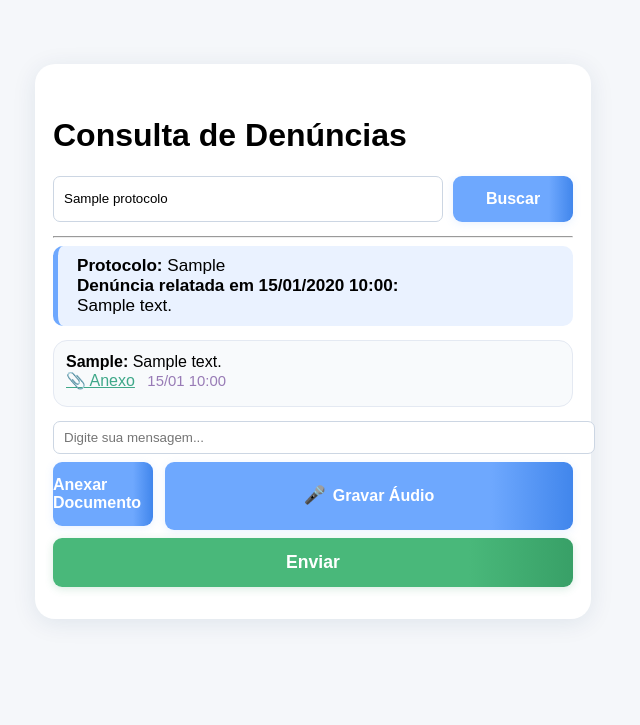
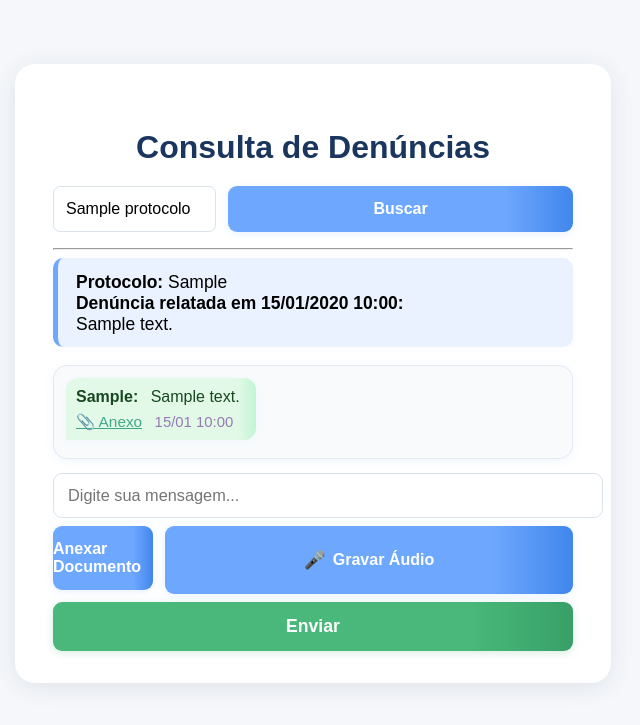
Before and after one commit to Biocamp/canal-denuncias, a Flask app: template templates/consulta.html in a window 1280 px wide. Shown: the top 725 px of the page, without its empty margins (327-967 px from the left). Run offline with Flask 3, Linux system fonts and the light colour scheme; tables that the repository leaves empty hold one stand-in row (values such as "Sample post"); the template is opened without the code that fills it: values that come from a table or form of the project are taken from there, most other values are stand-ins (such as "Sample title", 1, 10 or a date in 2020).

Commit message:
Restaura layout original da tela de consulta

```diff
--- a/templates/consulta.html
+++ b/templates/consulta.html
@@ -5,54 +5,183 @@
   <title>Consulta de Denúncias</title>
   <meta name="viewport" content="width=device-width, initial-scale=1">
   <style>
+    body {
+      background: #f5f7fa;
+      font-family: Arial, sans-serif;
+    }
+    .container {
+      max-width: 520px;
+      margin: 64px auto;
+      padding: 44px 38px 32px 38px;
+      background: #fff;
+      border-radius: 20px;
+      box-shadow: 0 4px 24px #00306118;
+      position: relative;
+    }
+    h1 {
+      text-align: center;
+      color: #1a355e;
+      font-weight: 700;
+      font-size: 2rem;
+      margin-bottom: 20px;
+    }
+    .protocolo-form {
+      display: flex;
+      gap: 12px;
+      margin-bottom: 16px;
+      justify-content: center;
+    }
+    .protocolo-form input[type="text"] {
+      flex: 1 1 auto;
+      border-radius: 7px;
+      border: 1.2px solid #dbe2ee;
+      padding: 10px 12px;
+      font-size: 1rem;
+      outline: none;
+      min-width: 0;
+      box-shadow: 0 1.5px 7px #eaf3ff18;
+      transition: border .18s;
+    }
+    .protocolo-form input[type="text"]:focus {
+      border-color: #6ea8fe;
+    }
+    .protocolo-form .btn-azul {
+      min-width: 100px;
+    }
+    .denuncia-bloco {
+      background: #eaf2ff;
+      border-left: 5px solid #6ea8fe;
+      padding: 14px 18px 12px 18px;
+      margin-bottom: 18px;
+      border-radius: 10px;
+      font-size: 1.09rem;
+      box-shadow: 0 1px 6px #b4c8e516;
+      font-weight: 500;
+    }
+    .chat-container {
+      background: #f8fafc;
+      border: 1.5px solid #e4e9f2;
+      border-radius: 14px;
+      max-height: 240px;
+      overflow-y: auto;
+      padding: 12px 12px 6px 12px;
+      margin-bottom: 14px;
+      box-shadow: 0 2px 10px #6ea8fe1a;
+    }
+    .chat-msg {
+      margin-bottom: 12px;
+      padding: 10px 16px 9px 10px;
+      border-radius: 12px;
+      min-width: 100px;
+      max-width: 90%;
+      word-break: break-word;
+      display: inline-block;
+      box-shadow: 0 1px 6px #d4eaff29;
+      position: relative;
+    }
+    .chat-user {
+      background: linear-gradient(90deg, #e7f4fd 90%, #d3e6fb 100%);
+      color: #125;
+      float: right;
+      text-align: right;
+      margin-left: 10%;
+      border-bottom-right-radius: 2px;
+    }
+    .chat-rh {
+      background: linear-gradient(90deg, #e3f9e7 90%, #c2f5d5 100%);
+      color: #174821;
+      float: left;
+      text-align: left;
+      margin-right: 10%;
+      border-bottom-left-radius: 2px;
+    }
+    .chat-author {
+      font-weight: bold;
+      font-size: 1em;
+      margin-right: 8px;
+    }
+    .chat-date {
+      font-size: 0.93em;
+      color: #86a;
+      margin-left: 8px;
+      opacity: .85;
+    }
+    .chat-anexo-link {
+      display: inline-block;
+      margin: 7px 0 0 0;
+      font-size: 0.96em;
+      color: #3fa889;
+      text-decoration: underline;
+    }
+    .clearfix::after { content: ""; display: table; clear: both; }
+    .chat-form input[type="text"] {
+      width: 100%;
+      border-radius: 9px;
+      border: 1.2px solid #dbe2ee;
+      padding: 12px 14px;
+      font-size: 1.02rem;
+      outline: none;
+      box-shadow: 0 1.5px 7px #eaf3ff1c;
+      transition: border .17s;
+      margin-bottom: 8px;
+    }
+    .chat-form input[type="text"]:focus {
+      border-color: #6ea8fe;
+    }
+    .input-file-wrap {
+      position: relative;
+      flex: 1;
+      min-width: 100px;
+      max-width: 150px;
+      display: flex;
+      flex-direction: column;
+      align-items: center;
+    }
+    .input-file { opacity: 0; width: 100%; height: 41px; position: absolute; left: 0; top: 0; cursor: pointer; z-index: 2; }
+    .label-file.btn-azul { width:100%; }
+    .filename { font-size: .93rem; color: #3770a7; margin-top: 4px; word-break: break-all; }
     .btn-azul {
-      background: linear-gradient(90deg,#6ea8fe 80%,#4186ec 100%);
+      background: linear-gradient(90deg,#6ea8fe 80%,#4186ec 100%) !important;
       color: #fff !important;
-      font-weight: bold;
-      border: none;
-      border-radius: 9px;
-      padding: 14px 0;
-      font-size: 1rem;
-      box-shadow: 0 2px 8px #6ea8fe26;
-      width: 100%;
-      cursor: pointer;
-      display: flex;
-      align-items: center;
-      justify-content: center;
-      margin-bottom: 0;
-      min-width: 0;
-      transition: background .18s;
+      font-weight: bold !important;
+      border: none !important;
+      border-radius: 9px !important;
+      padding: 14px 0 !important;
+      font-size: 1rem !important;
+      box-shadow: 0 2px 8px #6ea8fe26 !important;
+      width: 100% !important;
+      cursor: pointer !important;
+      display: flex !important;
+      align-items: center !important;
+      justify-content: center !important;
+      margin-bottom: 0 !important;
+      min-width: 0 !important;
     }
-    .btn-azul:hover { background: linear-gradient(90deg,#4186ec 80%,#6ea8fe 100%);}
+    .btn-azul:hover { background: linear-gradient(90deg,#4186ec 80%,#6ea8fe 100%) !important; }
     .btn-verde {
       width:100%; background: linear-gradient(90deg,#49b87a 80%,#38a067 100%);
       color:#fff; font-weight:bold; font-size:1.1rem; border:none; border-radius:9px; padding:14px 0;
       box-shadow:0 2px 8px #38a06732; transition:background .2s, box-shadow .2s; cursor:pointer;
       display: flex; align-items: center; justify-content: center; margin-top: 8px;
     }
-    .btn-verde:hover { background: linear-gradient(90deg,#38a067 85%,#49b87a 100%);}
+    .btn-verde:hover { background: linear-gradient(90deg,#38a067 85%,#49b87a 100%); }
     .btn-vermelho {
-      background: linear-gradient(90deg,#fb5656 80%,#c32525 100%);
-      color: #fff;
-      font-weight: bold;
-      border: none;
-      border-radius: 9px;
-      padding: 14px 0;
-      font-size: 1rem;
-      box-shadow: 0 2px 8px #f57b7b26;
-      width: 100%;
-      cursor: pointer;
-      margin-bottom: 0;
-      transition: background .18s;
+      background: linear-gradient(90deg,#fb5656 80%,#c32525 100%) !important;
+      color: #fff !important;
+      font-weight: bold !important;
+      border: none !important;
+      border-radius: 9px !important;
+      padding: 12px 0 !important;
+      font-size: 1rem !important;
+      box-shadow: 0 2px 8px #f57b7b26 !important;
+      width: 100% !important;
+      cursor: pointer !important;
+      margin-bottom: 0 !important;
     }
-    .btn-vermelho:hover { background: linear-gradient(90deg,#c32525 80%,#fb5656 100%);}
-    /* Restante do estilo (copie seus estilos do chat, container etc) */
-    body { background: #f5f7fa; font-family: Arial, sans-serif; }
-    .container { max-width: 520px; margin: 64px auto; padding: 32px 18px; background: #fff; border-radius: 20px; box-shadow: 0 4px 24px #00306118;}
-    /* ... (coloque os outros estilos do seu layout aqui) ... */
-    .input-file { opacity: 0; width: 100%; height: 41px; position: absolute; left: 0; top: 0; cursor: pointer; z-index: 2; }
-    .filename { font-size: .93rem; color: #3770a7; margin-top: 4px; word-break: break-all; }
-    .input-file-wrap { position: relative; flex:1; min-width: 100px; max-width: 150px; display: flex; flex-direction: column; align-items: center;}
+    @media (max-width: 600px) {
+      .container { padding: 14px 5vw 16px 5vw; }
+      .btn-azul, .btn-verde, .btn-vermelho { font-size: 0.95rem !important; }
+    }
   </style>
 </head>
 <body>
@@ -60,42 +189,43 @@
     <h1>Consulta de Denúncias</h1>
 
     <!-- Formulário de protocolo -->
-    <form method="post" action="{{ url_for('consulta') }}" style="display:flex; gap:10px; margin-bottom:14px;">
-      <input type="text" name="protocolo" placeholder="Digite o protocolo" value="{{ protocolo or '' }}" required style="flex:1; border-radius:7px; border:1.2px solid #ccd6e3; padding:8px 10px;">
-      <button type="submit" class="btn-azul" style="width:120px;">Buscar</button>
+    <form method="post" action="{{ url_for('consulta') }}" class="protocolo-form">
+      <input type="text" name="protocolo" placeholder="Digite o protocolo" value="{{ protocolo or '' }}" required>
+      <button type="submit" class="btn-azul">Buscar</button>
     </form>
 
     {% if denuncia %}
       <hr>
-      <div style="background:#eaf2ff; border-left: 5px solid #6ea8fe; padding: 10px 19px; margin-bottom: 14px; border-radius: 10px; font-size: 1.07rem;">
+      <div class="denuncia-bloco">
         <b>Protocolo:</b> {{ denuncia.protocolo }}<br>
         <b>Denúncia relatada em {{ denuncia.data_hora.strftime('%d/%m/%Y %H:%M') }}:</b><br>
         {{ denuncia.texto }}
       </div>
-      <div style="background: #f8fafc; border: 1.5px solid #e4e9f2; border-radius: 14px; max-height: 240px; overflow-y: auto; padding: 12px 12px 6px 12px; margin-bottom: 14px;">
+      <div class="chat-container clearfix">
         {% if mensagens %}
           {% for msg in mensagens %}
-            <div style="margin-bottom:10px;">
-              <strong>{{ msg.autor }}:</strong>
+            <div class="chat-msg {% if msg.autor == 'Usuário' %}chat-user{% else %}chat-rh{% endif %}">
+              <span class="chat-author">{{ msg.autor }}:</span>
               {% if msg.texto %}{{ msg.texto }}{% endif %}
               {% if msg.anexo %}
                 <br>
-                <a href="{{ url_for('chat_arquivo', filename=msg.anexo) }}" target="_blank" style="color:#3fa889; text-decoration:underline;">📎 Anexo</a>
+                <a href="{{ url_for('chat_arquivo', filename=msg.anexo) }}" target="_blank" class="chat-anexo-link">📎 Anexo</a>
               {% endif %}
-              <span style="font-size:0.93em; color:#86a; margin-left:8px; opacity:.85;">{{ msg.data_hora.strftime('%d/%m %H:%M') }}</span>
+              <span class="chat-date">{{ msg.data_hora.strftime('%d/%m %H:%M') }}</span>
             </div>
           {% endfor %}
         {% else %}
           <div style="color:#888;text-align:center;">Nenhuma mensagem ainda.</div>
         {% endif %}
+        <div class="clearfix"></div>
       </div>
       <!-- Formulário de nova mensagem -->
-      <form id="chatForm" method="post" action="{{ url_for('chat', protocolo=denuncia.protocolo) }}" enctype="multipart/form-data" autocomplete="off">
+      <form id="chatForm" method="post" action="{{ url_for('chat', protocolo=denuncia.protocolo) }}" enctype="multipart/form-data" autocomplete="off" class="chat-form">
         <input type="hidden" name="protocolo" value="{{ denuncia.protocolo }}">
-        <input type="text" name="mensagem" placeholder="Digite sua mensagem..." maxlength="500" autocomplete="off" style="width:100%; margin-bottom:8px; border-radius:7px; border:1.2px solid #ccd6e3; padding:8px 10px;">
+        <input type="text" name="mensagem" placeholder="Digite sua mensagem..." maxlength="500" autocomplete="off">
         <div style="display: flex; gap: 12px; margin-bottom: 8px;">
           <div class="input-file-wrap">
-            <label for="file-upload-user" class="btn-azul">Anexar Documento</label>
+            <label for="file-upload-user" class="label-file btn-azul">Anexar Documento</label>
             <input type="file" id="file-upload-user" name="anexo" class="input-file"
               accept="image/*,audio/*,video/*,.pdf,.doc,.docx,.xls,.xlsx,.png,.jpg,.jpeg"
               onchange="showFilenameUser()">
```
